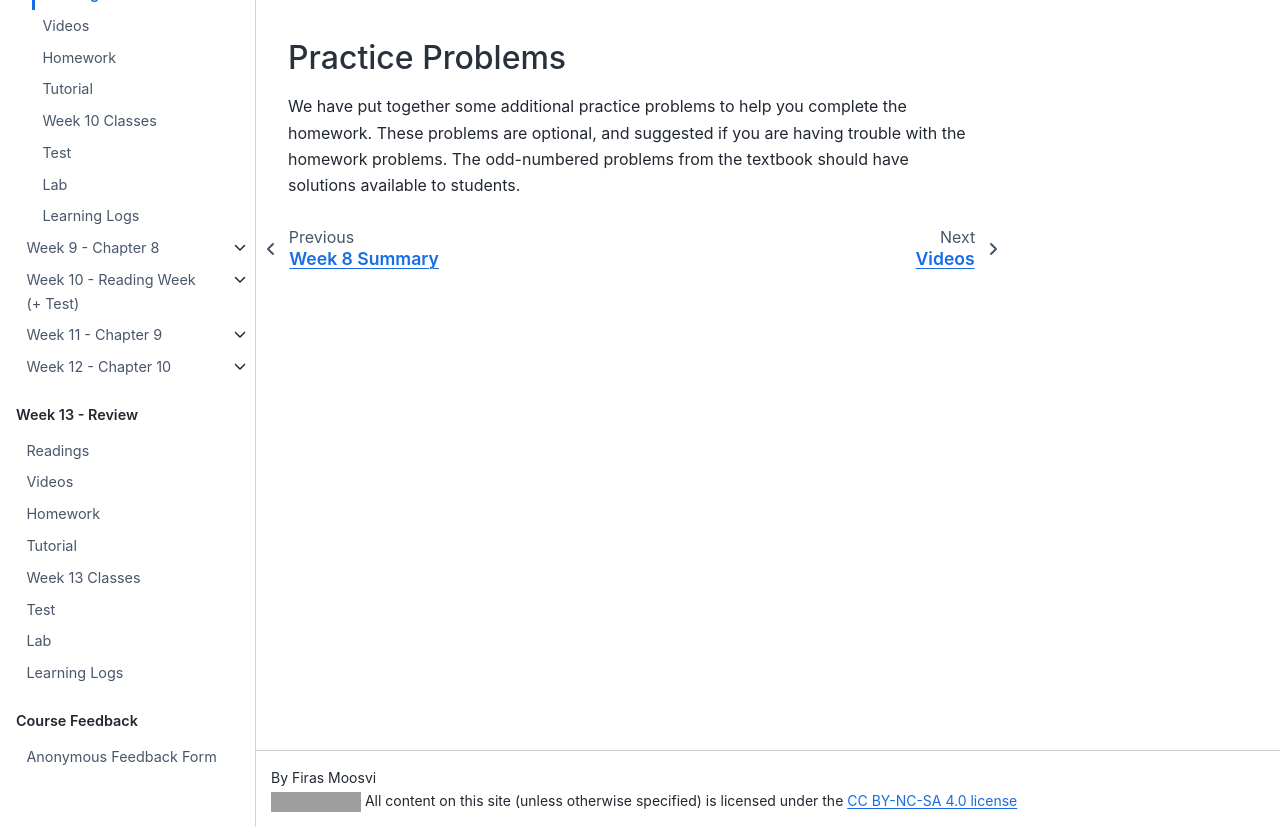
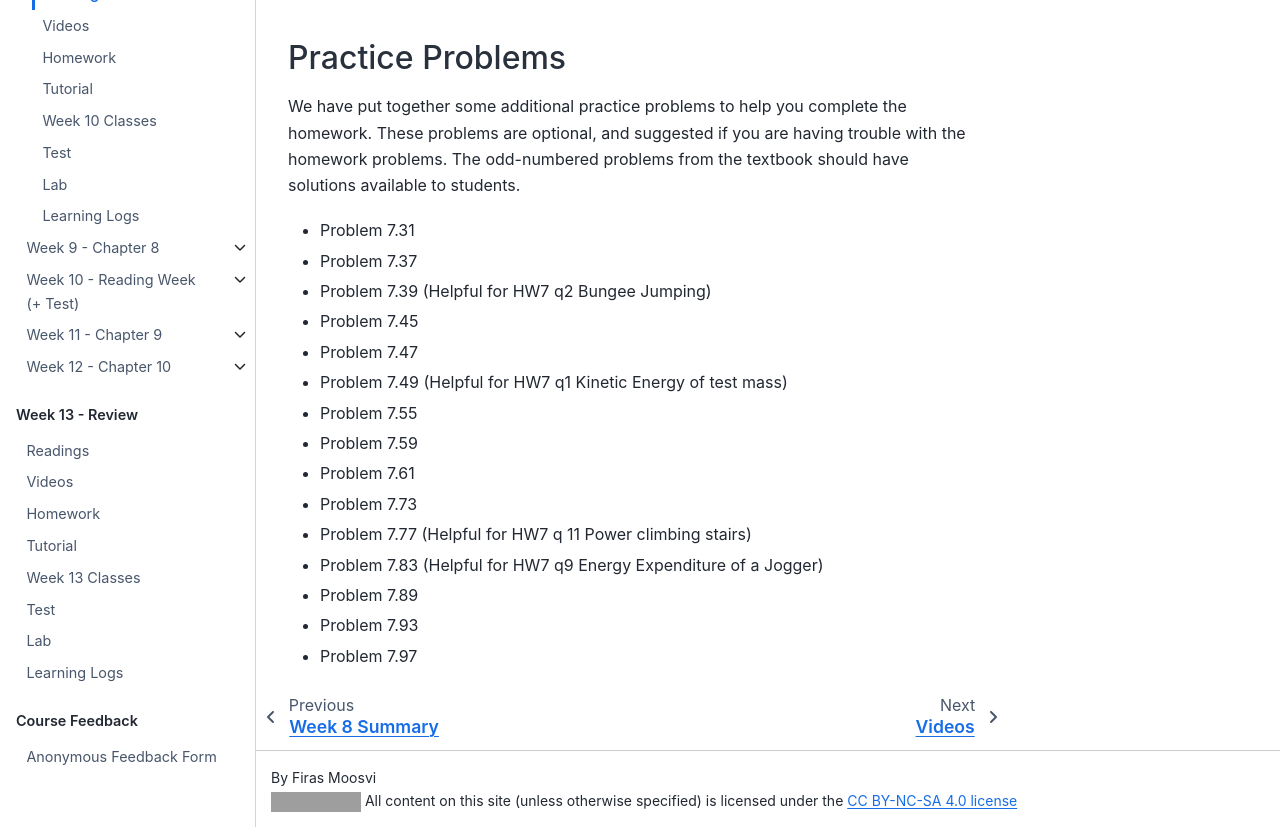
Before and after one commit to ubco-cmps/phys111_course, a Jupyter Book: the page built from class/week08/readings.md, in a window 1280 px wide and 1290 px high, cut to the strip 463-1290 px from the top of the window. Built offline with Jupyter Book 1.0.4 settings and Sphinx 7.4.7 and the Sphinx Book theme 1.1.4, drawn with Linux system fonts in a browser that asks for light colours; grey boxes are pictures that could not be loaded.

Commit message:
add practice problems for week 8

```diff
--- a/class/week08/readings.md
+++ b/class/week08/readings.md
@@ -28,3 +28,19 @@ Click below to access the Course Textbook, OpenStax University Physics Volume 1.
 We have put together some additional practice problems to help you complete the homework.
 These problems are optional, and suggested if you are having trouble with the homework problems.
 The odd-numbered problems from the textbook should have solutions available to students.
+
+- Problem 7.31
+- Problem 7.37
+- Problem 7.39 (Helpful for HW7 q2 Bungee Jumping)
+- Problem 7.45
+- Problem 7.47
+- Problem 7.49 (Helpful for HW7 q1 Kinetic Energy of test mass)
+- Problem 7.55
+- Problem 7.59
+- Problem 7.61
+- Problem 7.73
+- Problem 7.77 (Helpful for HW7 q 11 Power climbing stairs)
+- Problem 7.83 (Helpful for HW7 q9 Energy Expenditure of a Jogger)
+- Problem 7.89
+- Problem 7.93
+- Problem 7.97
```
